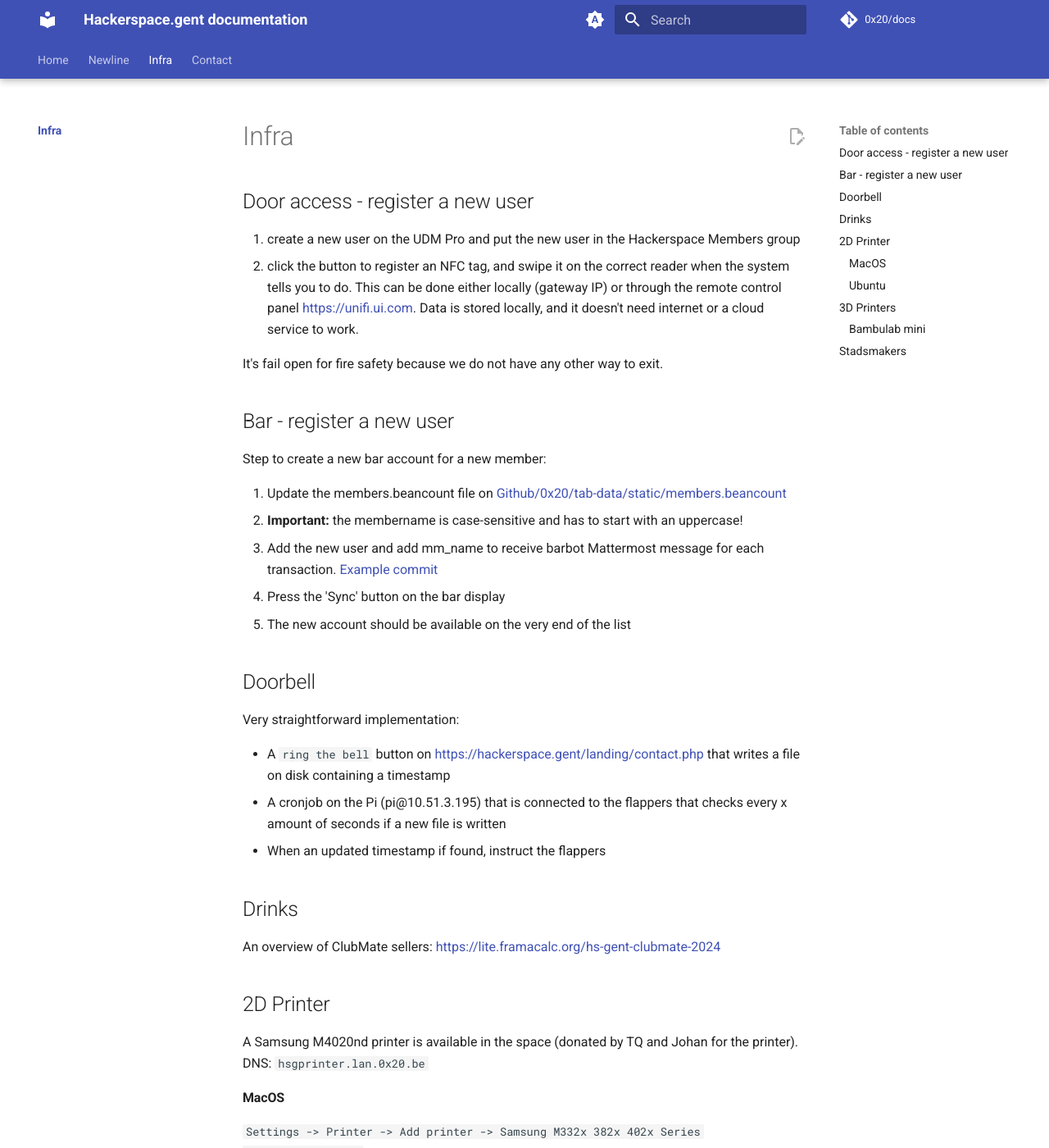
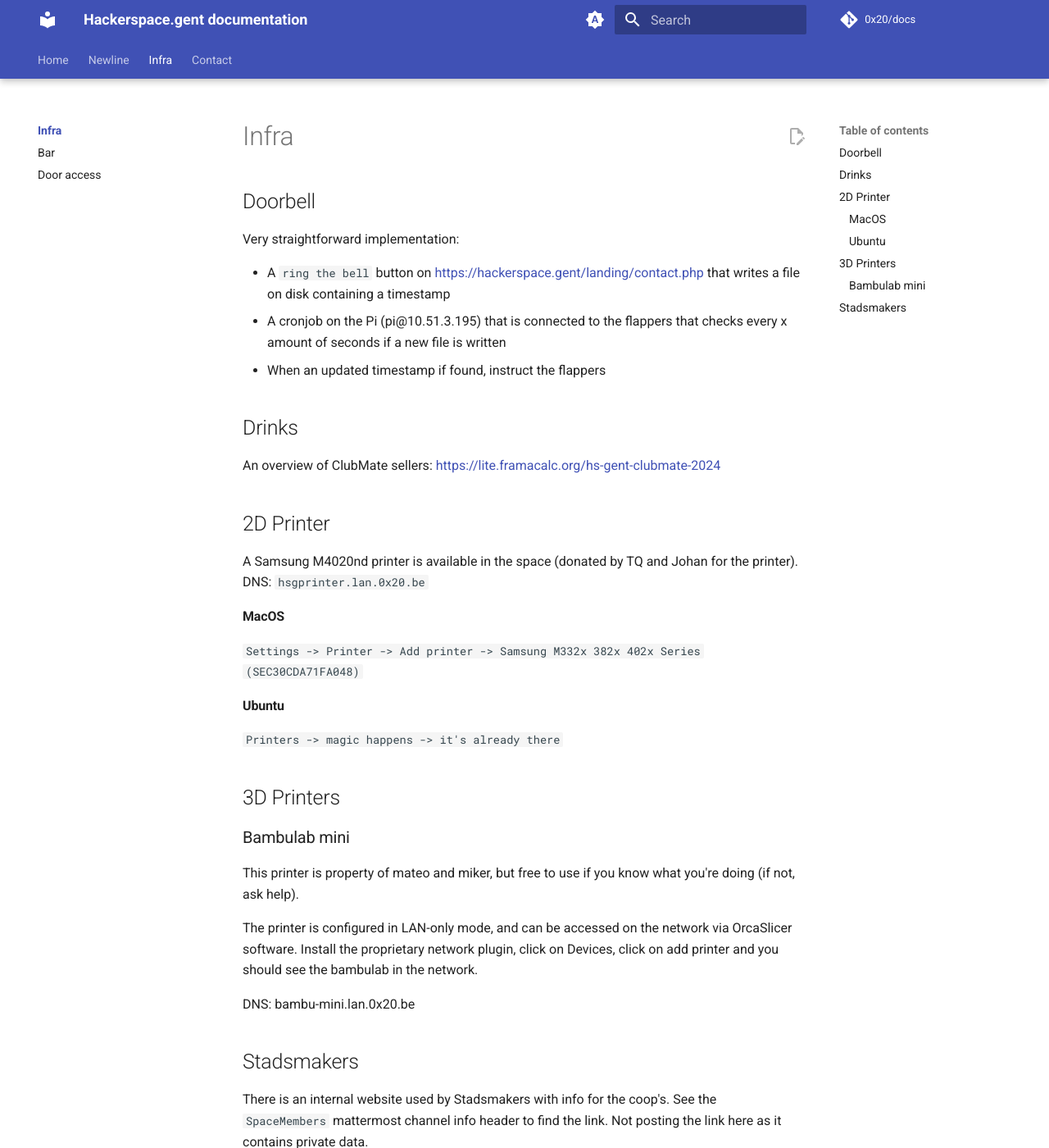
Before and after one commit to 0x20/docs, an MkDocs documentation site: the page built from docs/infra/index.md, in a window 1280 px wide and 1400 px high. Shown: the whole window at 82% size. Built offline with MkDocs 1.6.1 and Material for MkDocs 9.7.7, drawn with Linux system fonts in a browser that asks for light colours; comment, search, counter and statistics services are not loaded.

Commit message:
Add subpages for door access and bar in the Infra tab section

```diff
--- a/docs/infra/index.md
+++ b/docs/infra/index.md
@@ -1,20 +1,4 @@
 # Infra
-
-## Door access - register a new user
-
-1. create a new user on the UDM Pro and put the new user in the Hackerspace Members group
-2. click the button to register an NFC tag, and swipe it on the correct reader when the system tells you to do. This can be done either locally (gateway IP) or through the remote control panel [https://unifi.ui.com](https://unifi.ui.com). Data is stored locally, and it doesn't need internet or a cloud service to work.
-
-It's fail open for fire safety because we do not have any other way to exit.
-
-## Bar - register a new user
-Step to create a new bar account for a new member:
-
-1. Update the members.beancount file on [Github/0x20/tab-data/static/members.beancount](https://github.com/0x20/tab-data/blob/master/static/members.beancount)
-2. **Important:** the membername is case-sensitive and has to start with an uppercase!
-3. Add the new user and add mm_name to receive barbot Mattermost message for each transaction. [Example commit](https://github.com/0x20/tab-data/commit/a20cee70454b478addbb0c7481cba8d528829289)
-4. Press the 'Sync' button on the bar display
-5. The new account should be available on the very end of the list
 
 ## Doorbell
 
--- a/mkdocs.yml
+++ b/mkdocs.yml
@@ -10,6 +10,8 @@
 - Newline: newline.md
 - Infra:
   - infra/index.md
+  - Bar: infra/bar.md
+  - Door access: infra/door_access.md
 - Contact: comms.md
 theme:
   #name: readthedocs
```
Also changed, not shown: docs/infra/bar.md (added, +10 -0 lines), docs/infra/door_access.md (added, +7 -0 lines).
